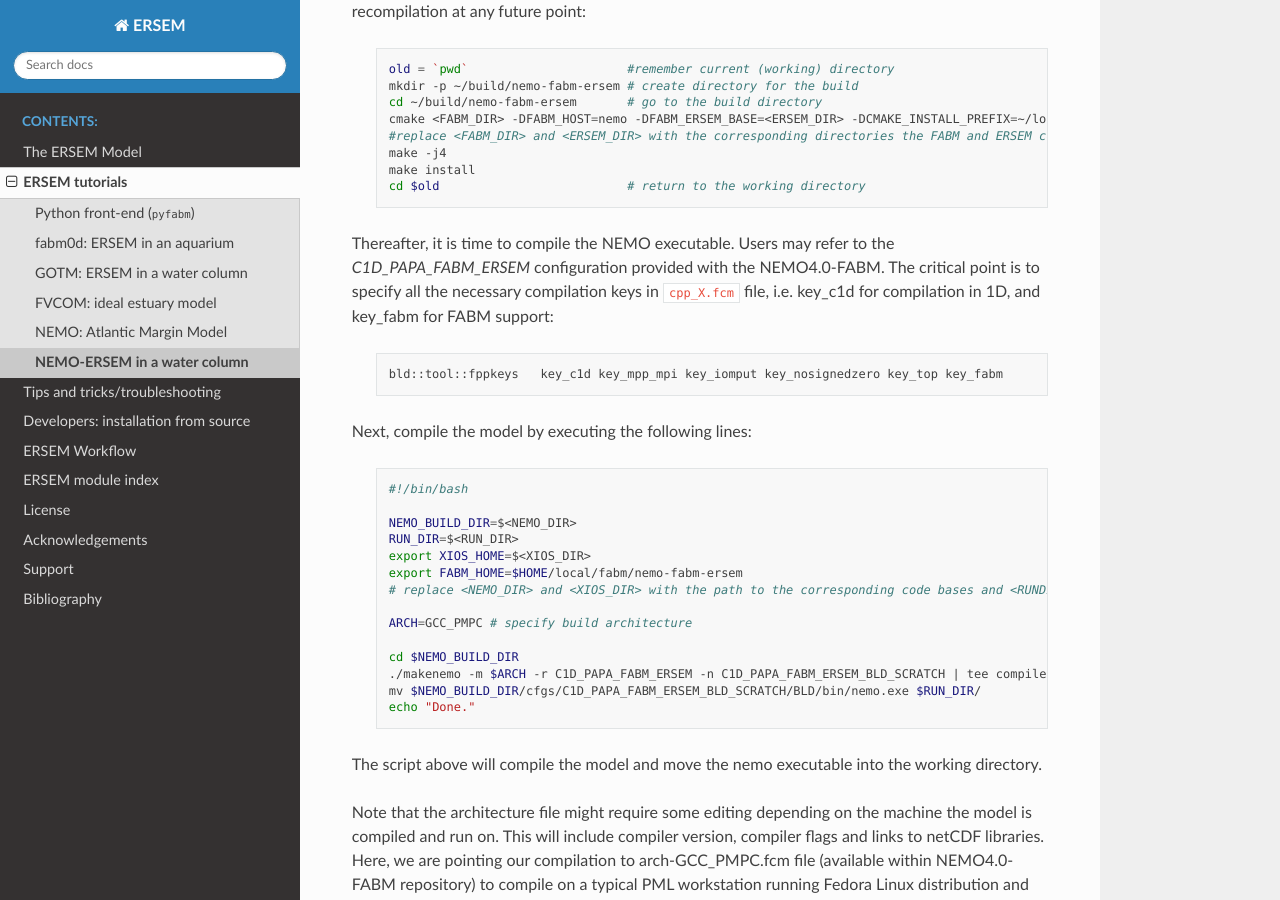
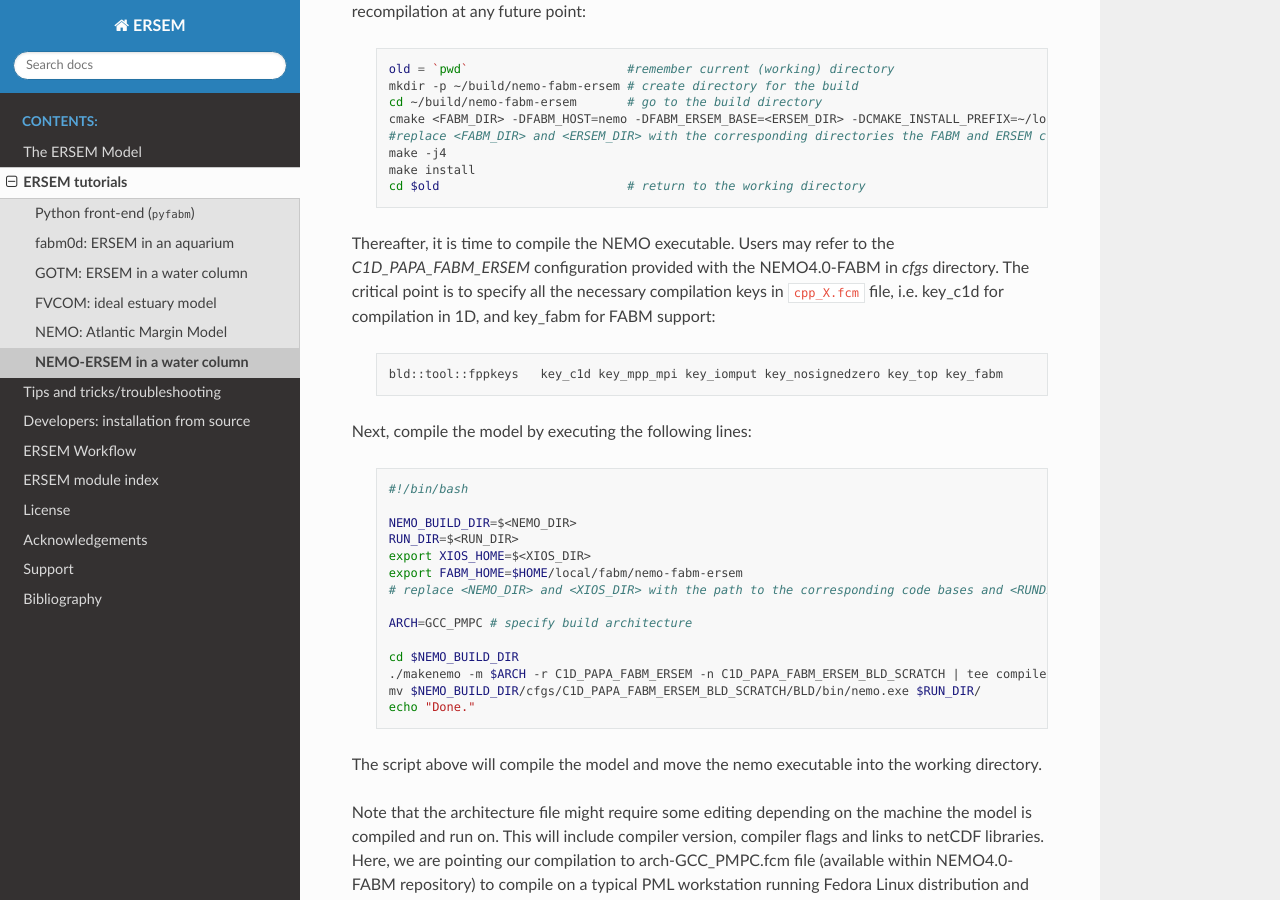
Before and after one commit to pmlmodelling/ersem, a Sphinx documentation site: the page built from docs/source/tutorials/nemo1d.rst, in a window 1280 px wide and 900 px high, scrolled down 705 px. Built offline with Sphinx 7.4.7 and the Read the Docs theme 2.0.0, drawn with Linux system fonts in a browser that asks for light colours; formulas are drawn with MathJax 3; the version number could not be read and is left out.

Commit message:
refer to cfgs dir for NEMO configuration

```diff
--- a/docs/source/tutorials/nemo1d.rst
+++ b/docs/source/tutorials/nemo1d.rst
@@ -33,7 +33,7 @@ First, FABM must be compiled with ERSEM support, specifying nemo as a physical h
         make install
         cd $old                          # return to the working directory
 
-Thereafter, it is time to compile the NEMO executable. Users may refer to the `C1D_PAPA_FABM_ERSEM` configuration provided with the NEMO4.0-FABM. The critical point is to specify all the necessary compilation keys in ``cpp_X.fcm`` file, i.e. key_c1d for compilation in 1D, and key_fabm for FABM support:
+Thereafter, it is time to compile the NEMO executable. Users may refer to the `C1D_PAPA_FABM_ERSEM` configuration provided with the NEMO4.0-FABM in *cfgs* directory. The critical point is to specify all the necessary compilation keys in ``cpp_X.fcm`` file, i.e. key_c1d for compilation in 1D, and key_fabm for FABM support:
 
   .. code-block:: bash
 
```
